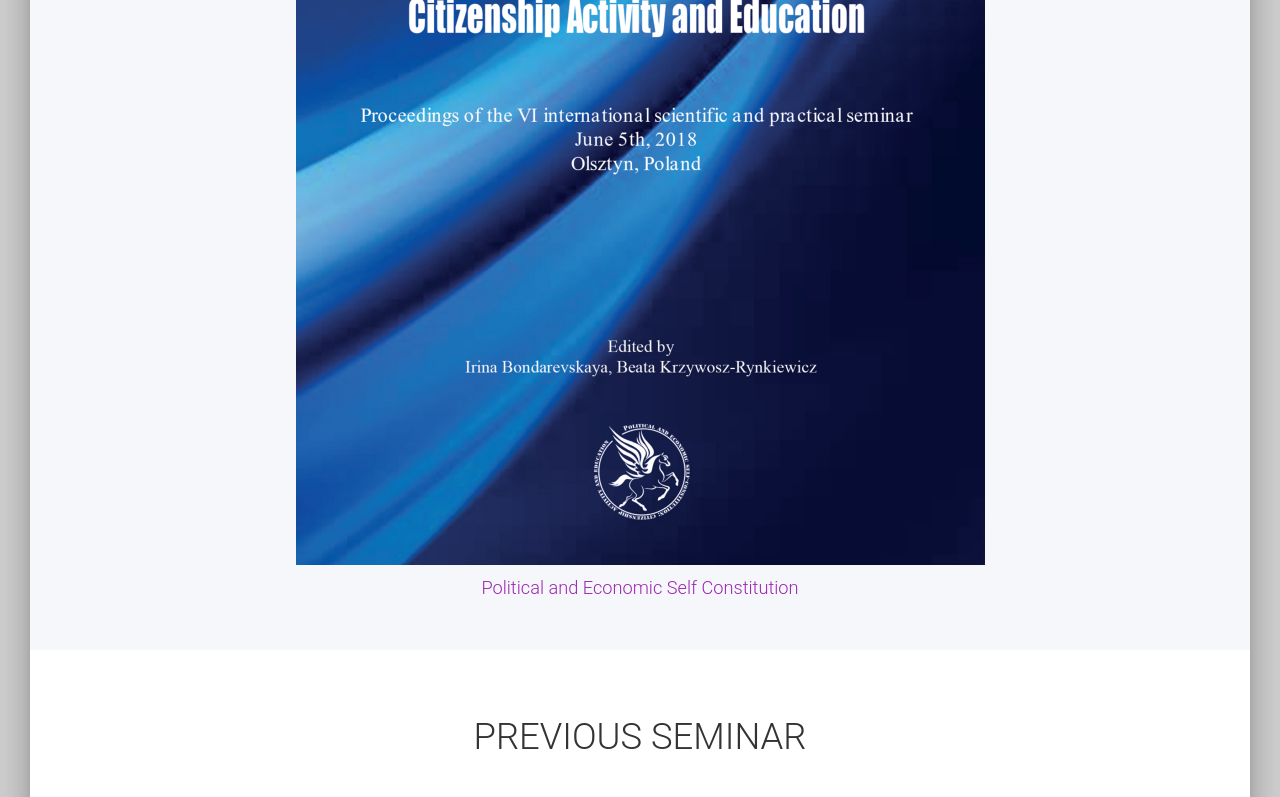
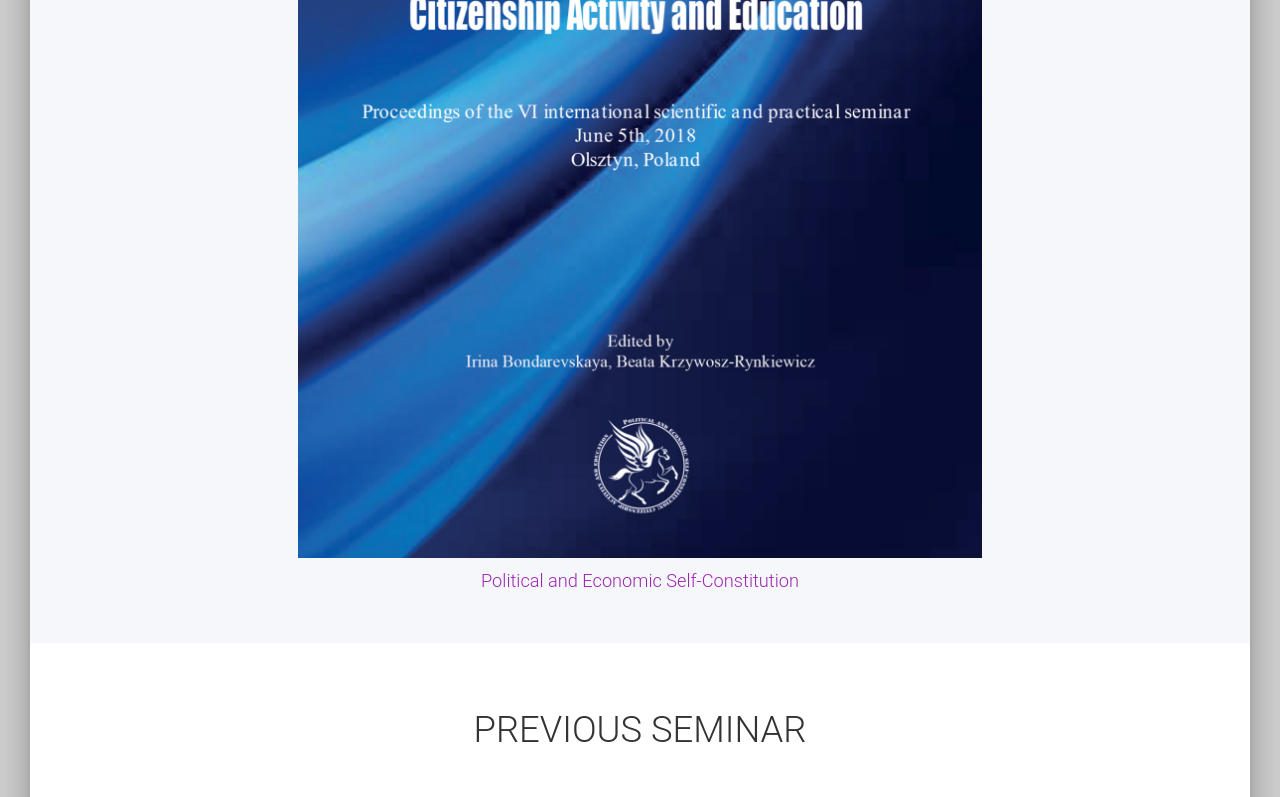
Before and after one commit to Amice13/bondarevskaia, a website: page index.html in a window 1280 px wide. Shown: the part 4158-4955 px from the top of the page. Drawn offline with nearby package versions, Linux system fonts and the light colour scheme; a web font is replaced by a local one.

Commit message:
Proceeding size is reduced

```diff
--- a/index.html
+++ b/index.html
@@ -314,8 +314,8 @@
 	            <div class="row">
 	                <div class="col-lg-12 text-center">
 	                    <h2 class="section-heading" style="margin-bottom: 40px;">PROCEEDINGS</h2>
-                      <a href="files/Political-and-Economic-Self-Constitution-Digital-Copy.pdf"><img src="img/proceedings-2018.png" style="max-width: 90%" /></a>
-	                    <a href="files/Political-and-Economic-Self-Constitution-Digital-Copy.pdf"><h4>Political and Economic Self Constitution</h4></a>
+                      <a href="files/Political-and-Economic-Self-Constitution-Digital-Copy.pdf"><img src="img/proceedings-2018.png" style="max-width: 60%" /></a>
+	                    <a href="files/Political-and-Economic-Self-Constitution-Digital-Copy.pdf"><h4>Political and Economic Self-Constitution</h4></a>
 	                </div>
 	            </div>
 	        </div>
```
